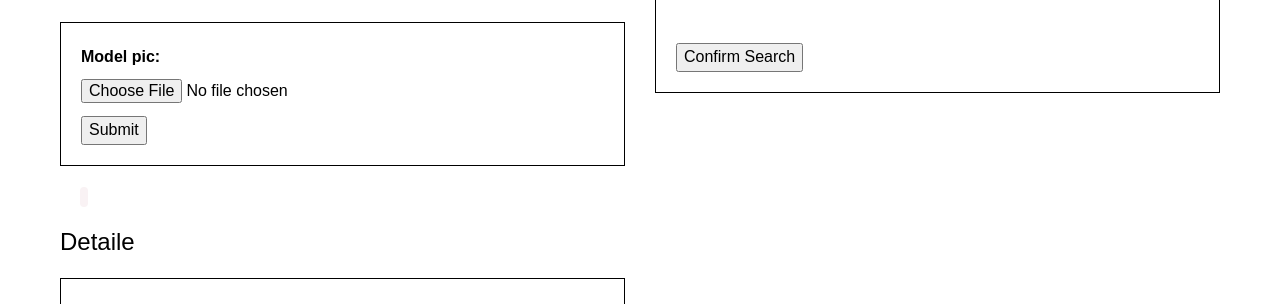
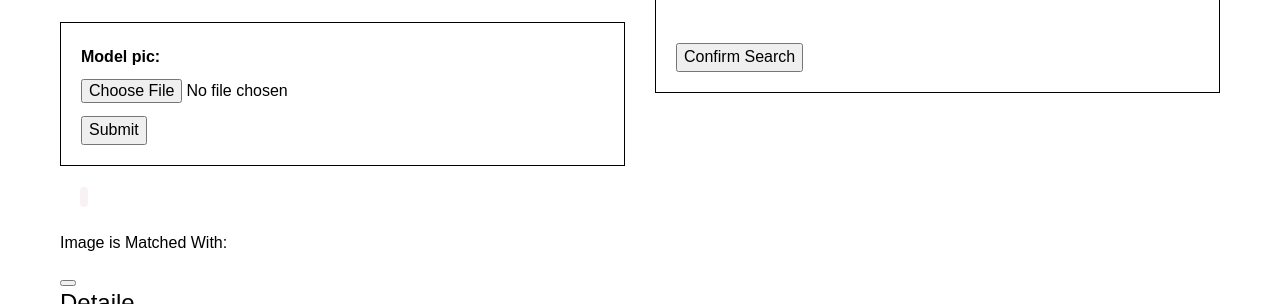
Before and after one commit to spyshiv/I-Detector, a Django app: template Id_backend/templates/face/face_search.html in a window 1280 px wide. Shown: the part 551-855 px from the top of the page. Run offline with Django 3.2, Linux system fonts and the light colour scheme; the template is opened without the code that fills it: values that come from a table or form of the project are taken from there, others are empty; some libraries are stand-ins or nearby versions.

Commit message:
Added matched text code span

```diff
--- a/Id_backend/templates/face/face_search.html
+++ b/Id_backend/templates/face/face_search.html
@@ -30,6 +30,12 @@
 				</code>
 			</div>
 		</div>
+
+		<div class="col-lg-12">
+			<p>Image is Matched With:</p>
+			<button id="matched-with"></button>
+		</div>
+
 		<div class="col-lg-6">
 			<h3>Detaile</h3>
 			<br>
@@ -44,6 +50,7 @@
 						<p><b>Friend: </b>{{best_friend}}</p>
 						<p><b>Friend's Number</b> {{best_friend_number}}</p>
 						<button id="train-data">Train Data</button>
+
 						<span id="success-msg"></span>
 					</div>
 					<div class="col-lg-6">
@@ -103,7 +110,9 @@
 		    console.log('Status:', this.status);
 		    console.log('Headers:', this.getAllResponseHeaders());
 		    console.log('Body:', this.responseText);
-		    $("#i-msg").html(this.responseText);
+		    $("#i-msg").html(this.responseText[0]);
+		    // if(this.responseText.)
+		    $("#matched-with").html(this.responseText.images[0].transaction.subject);
 		  }
 		};
 
@@ -115,7 +124,6 @@
 		request.send(JSON.stringify(body));
 	})
 
-
 </script>
 
 {% endblock %}
```
